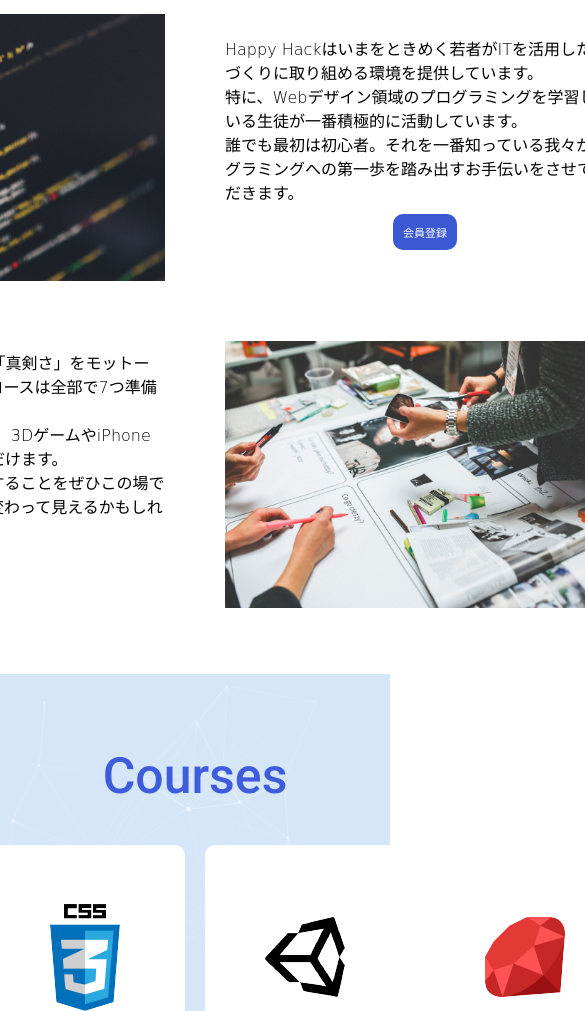
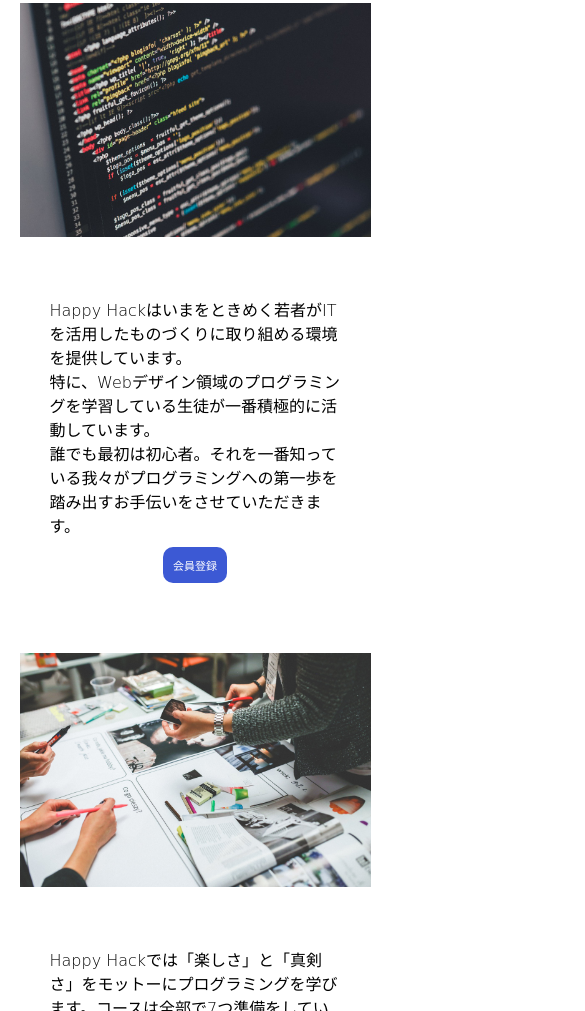
Before and after one commit to yuruyuru-learning/webd_la_happyhack, a plain HTML site: page index.html in a window 390 px wide. Shown: the part 989-2000 px from the top of the page, 585 px wide, since content can reach past the window. Drawn offline with nearby package versions, Linux system fonts and the light colour scheme; animation ran at ten frames a second; a web font is replaced by a local one.

Commit message:
responsive, fade

```diff
--- a/index.html
+++ b/index.html
@@ -10,6 +10,12 @@
   <link rel="stylesheet" href="slick.css">
   <link rel="stylesheet" href="slick-theme.css">
   <link rel="stylesheet" href="main.css">
+  <meta name="viewport" content="width=device-width,initial-scale=1.0,minimum-scale=1.0">
+  <link rel="shortcut icon" href="images/favicon.ico">
+  <meta name="description" content="Happy Hack">
+	<meta property="og:image" content="https://yuruyuru-happyhack.netlify.app/images/logo.png">
+	<meta property="og:title" content="Happy Hack">
+	<meta property="og:description" value="Happy Hack" content="Happy Hack">
 </head>
 
 <body>
@@ -34,7 +40,7 @@
     </div>
     <div></div>
   </section>
-  <section id="introduction" class="vertical-container full-height">
+  <section id="introduction" class="vertical-container full-height fade">
     <h2>Introduction</h2>
     <div class="vertical-container intro-large-container">
       <div class="horizontal-container intro-medium-container">
@@ -45,15 +51,16 @@
         </div>
       </div>
       <div class="horizontal-container intro-medium-container">
+        <img src="images/introduction_002.jpg" alt="" class="intro-image responsive">
         <div class="vertical-container intro-small-container">
           <p class="text">Happy Hackでは「楽しさ」と「真剣さ」をモットーにプログラミングを学びます。コースは全部で7つ準備をしています。<br>WebデザインからWebサービス、3DゲームやiPhoneアプリまで幅広くお楽しみいただけます。<br>自分の想いをカタチにして発信することをぜひこの場で体験してみてください。世界が変わって見えるかもしれません。</p>
           <a href="" class="button button-yellow">会員登録</a>
         </div>
-        <img src="images/introduction_002.jpg" alt="" class="intro-image">
+        <img src="images/introduction_002.jpg" alt="" class="intro-image non-responsive">
       </div>
     </div>
   </section>
-  <section id="courses" class="vertical-container full-height">
+  <section id="courses" class="vertical-container full-height fade">
     <div id="particle"></div>
     <h2>Courses</h2>
     <div class="horizontal-container course-large-container">
@@ -95,7 +102,7 @@
     </div>
 
   </section>
-  <section id="images" class="vertical-container">
+  <section id="images" class="vertical-container fade">
     <h2>Images</h2>
     <div class="slider">
       <div class="slider-div"><img src="images/background1.jpg" alt="" class="slider-images"></div>
@@ -105,18 +112,19 @@
       <div class="slider-div"><img src="images/background5.jpg" alt="" class="slider-images"></div>
     </div>
   </section>
-  <section id="access" class="vertical-container">
+  <section id="access" class="vertical-container fade">
     <h2>Access</h2>
     <iframe class="map"
       src="https://www.google.com/maps/embed?pb=!1m14!1m8!1m3!1d6560.6262797845075!2d135.492449!3d34.697281!3m2!1i1024!2i768!4f13.1!3m3!1m2!1s0x0%3A0x9fec1659611f776f!2zTGlmZSBpcyBUZWNoISDlpKfpmKrjgqrjg5XjgqPjgrk!5e0!3m2!1sja!2sjp!4v1631455467737!5m2!1sja!2sjp"
       width="400" height="300" style="border:0;" allowfullscreen="" loading="lazy"></iframe>
   </section>
   <footer class="vertical-container">
-    <p class="footer-text">©︎ 2019 Happy Hack Inc.</p>
+    <p class="footer-text">&copy; 2019 Happy Hack Inc.</p>
   </footer>
   <script src="https://ajax.googleapis.com/ajax/libs/jquery/3.6.0/jquery.min.js"></script>
   <script src="slick.min.js"></script>
   <script src="particles.min.js"></script>
+  <script src="jquery.inview.min.js"></script>
   <script src="main.js" type="text/javascript"></script>
 </body>
 
--- /dev/null
+++ b/jquery.inview.min.js
@@ -0,0 +1 @@
+!function(a){"function"==typeof define&&define.amd?define(["jquery"],a):"object"==typeof exports?module.exports=a(require("jquery")):a(jQuery)}(function(a){function i(){var b,c,d={height:f.innerHeight,width:f.innerWidth};return d.height||(b=e.compatMode,(b||!a.support.boxModel)&&(c="CSS1Compat"===b?g:e.body,d={height:c.clientHeight,width:c.clientWidth})),d}function j(){return{top:f.pageYOffset||g.scrollTop||e.body.scrollTop,left:f.pageXOffset||g.scrollLeft||e.body.scrollLeft}}function k(){if(b.length){var e=0,f=a.map(b,function(a){var b=a.data.selector,c=a.$element;return b?c.find(b):c});for(c=c||i(),d=d||j();e<b.length;e++)if(a.contains(g,f[e][0])){var h=a(f[e]),k={height:h[0].offsetHeight,width:h[0].offsetWidth},l=h.offset(),m=h.data("inview");if(!d||!c)return;l.top+k.height>d.top&&l.top<d.top+c.height&&l.left+k.width>d.left&&l.left<d.left+c.width?m||h.data("inview",!0).trigger("inview",[!0]):m&&h.data("inview",!1).trigger("inview",[!1])}}}var c,d,h,b=[],e=document,f=window,g=e.documentElement;a.event.special.inview={add:function(c){b.push({data:c,$element:a(this),element:this}),!h&&b.length&&(h=setInterval(k,250))},remove:function(a){for(var c=0;c<b.length;c++){var d=b[c];if(d.element===this&&d.data.guid===a.guid){b.splice(c,1);break}}b.length||(clearInterval(h),h=null)}},a(f).on("scroll resize scrollstop",function(){c=d=null}),!g.addEventListener&&g.attachEvent&&g.attachEvent("onfocusin",function(){d=null})});
--- a/main.css
+++ b/main.css
@@ -35,6 +35,7 @@
   flex-direction: row;
   align-items: center;
   justify-content: center;
+  flex-wrap: wrap;
 }
 
 .flex-space-between {
@@ -289,3 +290,53 @@
 canvas {
   display: block;
 }
+
+.responsive {
+  display: none;
+}
+
+.fade {
+  opacity: 0;
+  -webkit-transition: opacity 0.5s;
+  -o-transition: opacity 0.5s;
+  transition: opacity 0.5s;
+}
+
+.fade-in {
+  opacity: 1;
+}
+
+
+@media screen and (max-width: 480px) {
+  .navigation-container {
+    visibility: hidden;
+  }
+  .intro-medium-container {
+    width: 90vw;
+  }
+  .responsive {
+    display: block;
+  }
+  .non-responsive {
+    display: none;
+  }
+  .intro-image {
+    width: 100%;
+  }
+  .intro-small-container {
+    width: 100%;
+  }
+  .text {
+    width: 100%;
+  }
+  .slider {
+    width: 90vw;
+  }
+  .course-large-container {
+    width: 95vw;
+    flex-wrap: wrap;
+  }
+  .map {
+    width: 100vw;
+  }
+}
--- a/main.js
+++ b/main.js
@@ -1,9 +1,23 @@
 $(document).ready(() => {
-  $('.slider').slick({
-    autoplay: false,
-    dots: true,
-    slidesToShow: 4,
-    slidesToScroll: 1
+  if (window.innerWidth < 480) {
+    $('.slider').slick({
+      autoplay: false,
+      dots: true,
+      slidesToShow: 1,
+      slidesToScroll: 1
+    })
+  } else {
+    $('.slider').slick({
+      autoplay: false,
+      dots: true,
+      slidesToShow: 4,
+      slidesToScroll: 1
+    })
+  }
+  $('.fade').on('inview', function(e, inView){
+		if (inView) {
+			$(this).addClass('fade-in');
+		}
   })
   particlesJS("particle", {
     "particles": {
```
Also changed, not shown: 3 other files.
